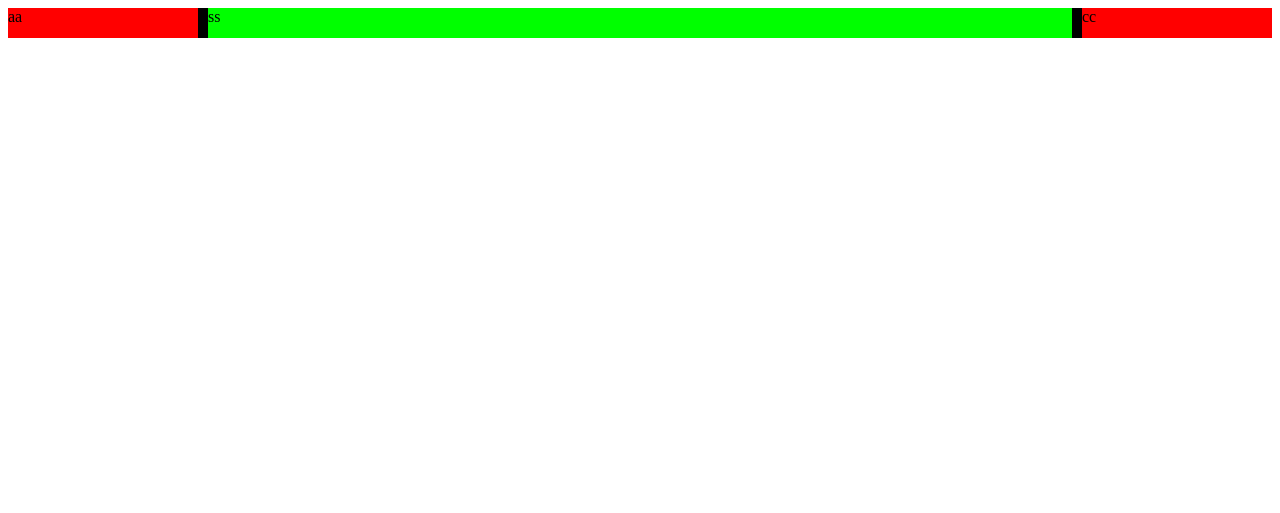
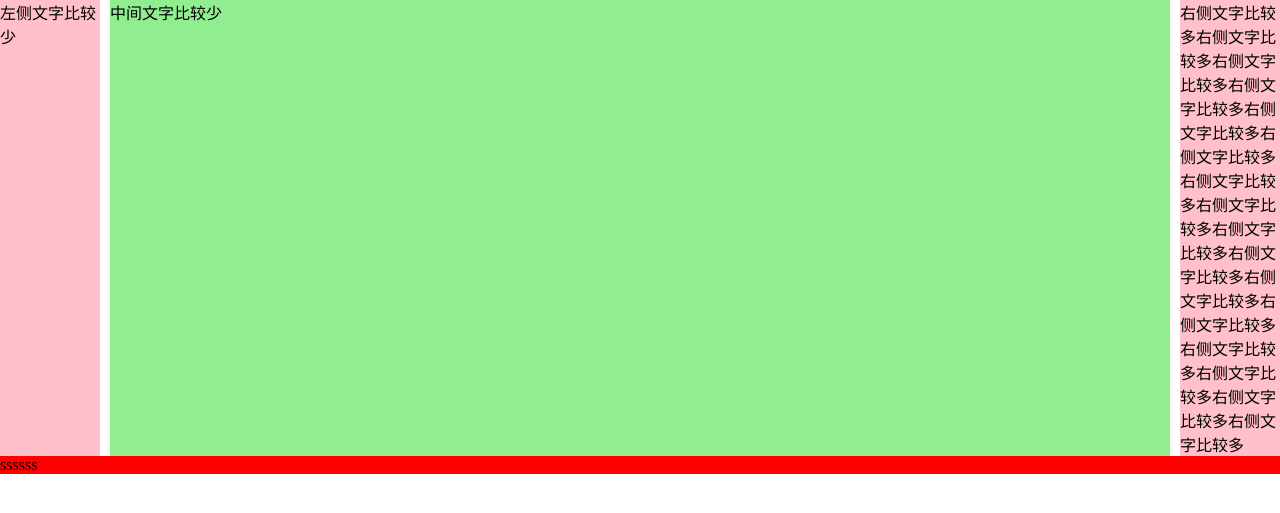
Before and after one commit to zonyang/-, a PHP site: page /task1.html in a window 1280 px wide. Shown: the top 513 px of the page. Run offline with PHP 8.4, Linux system fonts and the light colour scheme.

Commit message:
three column

```diff
--- a/task1.css
+++ b/task1.css
@@ -1,18 +1,32 @@
-h2{font-size: 14px;text-align: right;text-transform: capitalize; text-decoration: underline;}
-p{font-size: 12px; color: yellow; background-color: black;line-height: 2;text-indent: 5em; white-space: normal;}
-p.hi{white-space: pre-wrap;}
-a{text-decoration: none;}
-li{list-style: lower-roman;margin-bottom: 8px;}
-ul{border:10px solid blue;width: 100px;}
-img{border-style: solid; border-color: red; border-width: 2px;}
+body{
+    margin: 0;
+    overflow: hidden;
+}
+ul{
+    margin: 0;
+    padding: 0;
+    list-style: none;
+}
+.list{
+    overflow: hidden;
+    width: 100%;
 
-.a { width:100%;}
-.a .b { float:left; width:100%; min-height:30px; background:#000; }
-.a .b .e {
-    margin-left:200px;  /*与col-sub产生10像素距离*/
-    margin-right:200px; /*与col-extra产生10像素距离*/
-    background:#0f0;
-    min-height:30px;
 }
-.c { float:left; width:190px; min-height:30px; background:red;margin-left:-100%;  }
-.d { float:left; width:190px; min-height:30px; background:red; margin-left:-190px }
+.main{
+    margin: 0 110px;
+    background-color: lightgreen;
+}
+.left{
+    width: 100px;
+    float: left;
+    background-color: pink;
+}
+.right{
+    width: 100px;
+    float: right;
+    background-color: pink;
+}
+.main,.left,.right{
+   margin-bottom: -9999px;
+   padding-bottom: 9999px;
+}
--- a/task1.html
+++ b/task1.html
@@ -1,13 +1,18 @@
 <head>
 	<link rel="stylesheet" type="text/css" href="task1.css" />
-</head>
-<body>
-	<div class="a">
-		<div class="b">
-			<div class="e">ss
-			</div>
-		</div>
-		<div class="c">aa</div>
-		<div class="d">cc</div>
-	</div>
-</body>
+    <meta charset="UTF-8">
+    <title>练习</title>
+
+
+ </head>
+ <body>
+
+	<ul class="list">
+    <li class="left">左侧文字比较少</li>
+    <li class="right">右侧文字比较多右侧文字比较多右侧文字比较多右侧文字比较多右侧文字比较多右侧文字比较多右侧文字比较多右侧文字比较多右侧文字比较多右侧文字比较多右侧文字比较多右侧文字比较多右侧文字比较多右侧文字比较多右侧文字比较多右侧文字比较多</li>
+    <li class="main">中间文字比较少</li>
+
+	</ul>
+<div style="background-color: red">ssssss</div>
+
+ </body>
```
